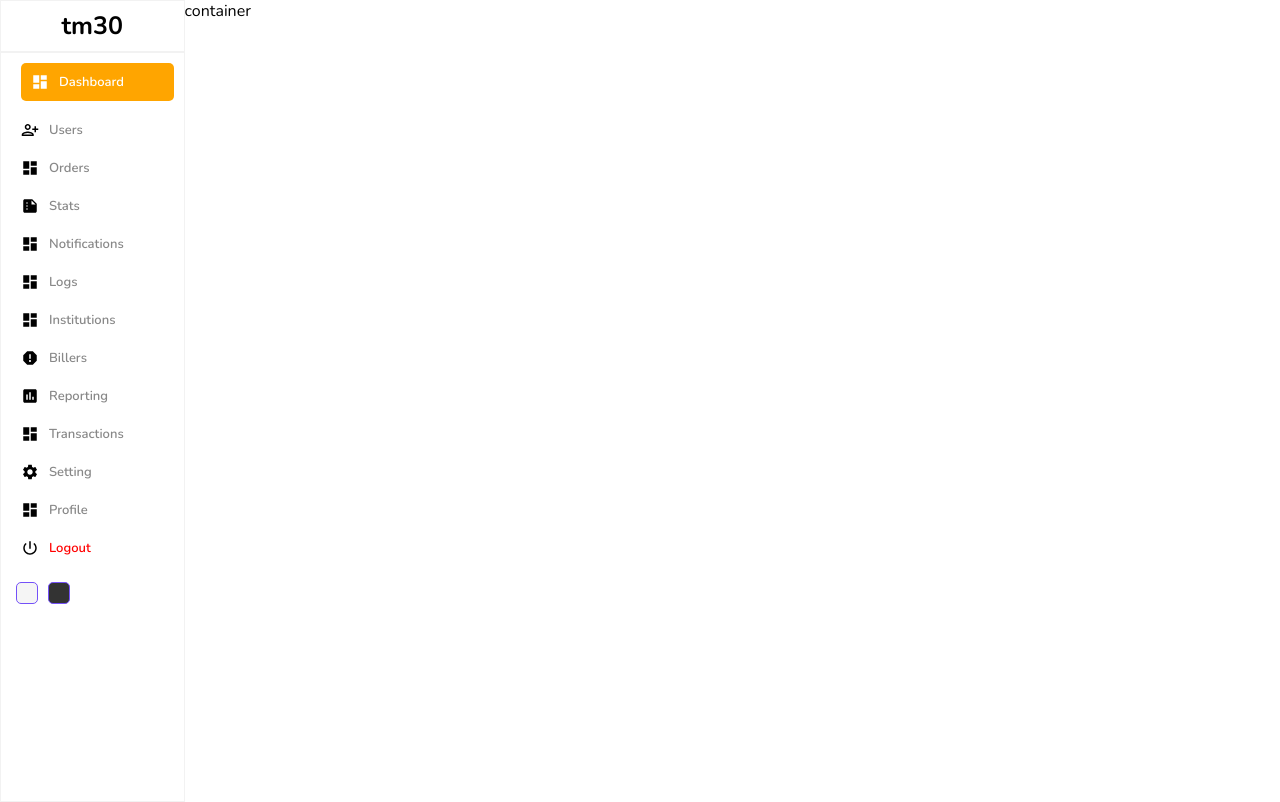
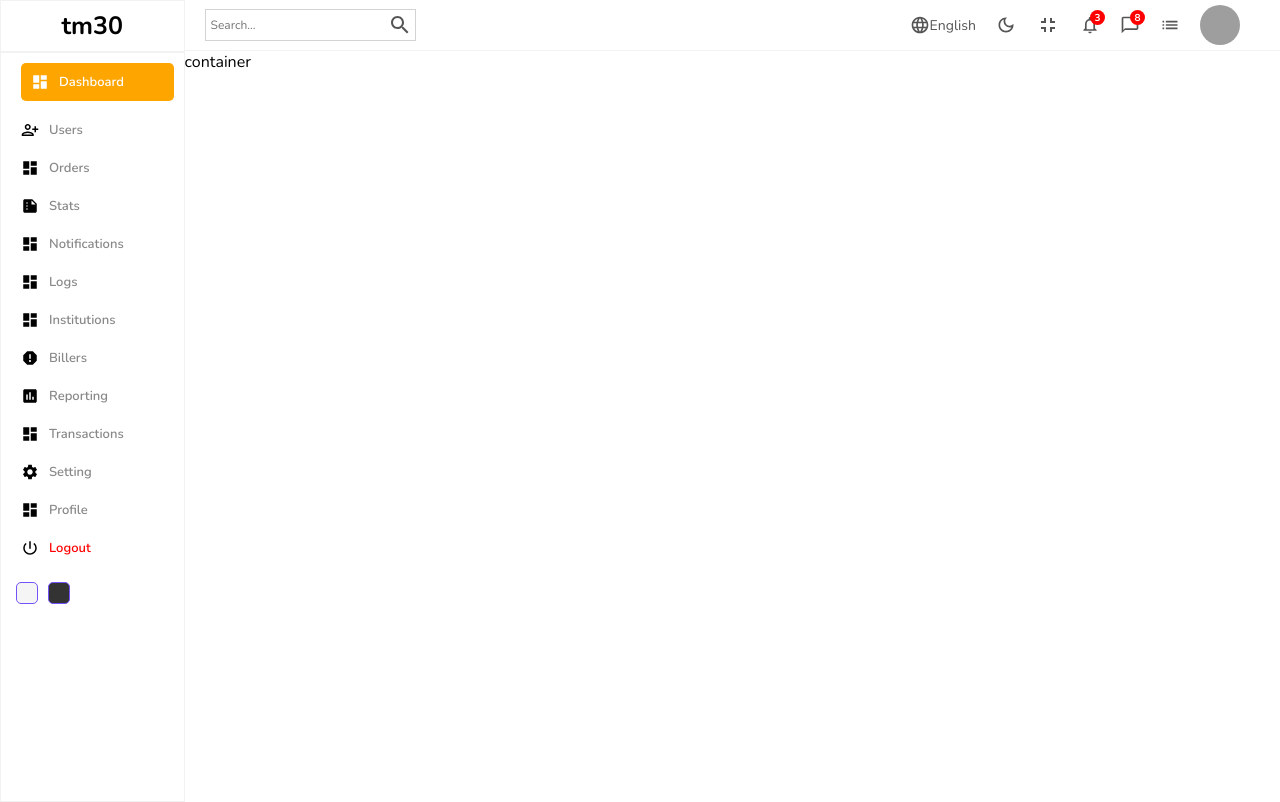
Before and after one commit to gemtunde/tm30, a React (Create React App) app: page / in a window 1280 px wide. Built offline with nearby package versions, Linux system fonts and the light colour scheme; grey boxes are pictures that could not be loaded.

Commit message:
navbar styling

```diff
--- a/src/components/navbar/Navbar.jsx
+++ b/src/components/navbar/Navbar.jsx
@@ -1,9 +1,53 @@
 import React from 'react';
 import './navbar.scss';
+import SearchOutlinedIcon from '@mui/icons-material/SearchOutlined';
+import LanguageOutlinedIcon from '@mui/icons-material/LanguageOutlined';
+import DarkModeOutlinedIcon from '@mui/icons-material/DarkModeOutlined';
+import FullscreenExitOutlinedIcon from '@mui/icons-material/FullscreenExitOutlined';
+import NotificationsNoneOutlinedIcon from '@mui/icons-material/NotificationsNoneOutlined';
+import ChatBubbleOutlineOutlinedIcon from '@mui/icons-material/ChatBubbleOutlineOutlined';
+import ListOutlinedIcon from '@mui/icons-material/ListOutlined';
 
 const Navbar = () => {
   return (
-    <div className='navbar'>Navbar</div>
+    <div className='navbar'>
+      <div className="wrapper">
+        <div className="search">
+          <input type='text' placeholder='Search...' />
+          <SearchOutlinedIcon />
+        </div>
+        <div className="items">
+          <div className="item">
+            <LanguageOutlinedIcon className='icon'/>
+            English
+          </div>
+          <div className="item">
+            <DarkModeOutlinedIcon className='icon'/>
+          </div>
+          <div className="item">
+            <FullscreenExitOutlinedIcon />
+          </div>
+          <div className="item">
+            <NotificationsNoneOutlinedIcon className='icon'/>
+              <div className="counter">3</div>
+          </div>
+          <div className="item">
+            <ChatBubbleOutlineOutlinedIcon  className='icon'/>
+            <div className="counter">8</div>
+          </div>
+          <div className="item">
+            <ListOutlinedIcon  className='icon'/>
+          </div>
+          <div className="item">
+           <img
+            src='https://encrypted-tbn0.gstatic.com/images?q=tbn:ANd9GcRDnBtoJahaHrbvU_9PwuDquYb46Jh0uHf20w&usqp=CAU'
+            alt='cr7'
+            className='avatar'
+           />
+          </div>
+        </div>
+      </div>
+    </div>
   )
 }
 
--- a/src/components/navbar/navbar.scss
+++ b/src/components/navbar/navbar.scss
@@ -0,0 +1,69 @@
+.navbar{
+    height: 50px;
+    border-bottom: 0.5px solid #f2f2f2;
+    display: flex;
+    align-items: center;
+    font-size: 14px;
+    color: #555;
+
+    .wrapper{
+        padding: 20px;
+        display: flex;
+        align-items: center;
+        justify-content: space-between;
+        width: 100%;
+
+        .search{
+            display: flex;
+            align-items: center;
+            padding: 3px;
+            border: 0.5px solid lightgrey;
+
+            input{
+                border: none;
+                outline: none;
+                background-color: transparent;
+
+                &::placeholder{
+                    font-size: 12px;
+                }
+            }
+        }
+
+        .items{
+            display: flex;
+            align-items: center;
+
+            .item{
+                display: flex;
+                align-items: center;
+                margin-right: 20px;
+                position: relative;
+
+                .icon{
+                    font-size: 20px;
+                }
+                .avatar{
+                    width: 40px;
+                    height: 40px;
+                    border-radius: 50%;
+                }
+                .counter{
+                    width: 15px;
+                    height: 15px;
+                    color: white;
+                    background-color: red;
+                    border-radius: 50%;
+                    display: flex;
+                    align-items: center;
+                    justify-content: center;
+                    font-size: 10px;
+                    font-weight: bold;
+                    position: absolute;
+                    top: -5px;
+                    right: -5px;
+                }
+            }
+        }
+    }
+}
--- a/src/pages/home/Home.jsx
+++ b/src/pages/home/Home.jsx
@@ -1,4 +1,5 @@
 import React from 'react'
+import Navbar from '../../components/navbar/Navbar';
 import Sidebar from '../../components/sidebar/Sidebar';
 import './home.scss';
 
@@ -7,6 +8,7 @@
     <div className='home'>
     <Sidebar />
     <div className="homeContainer">
+        <Navbar />
         container
     </div>
     </div>
```
